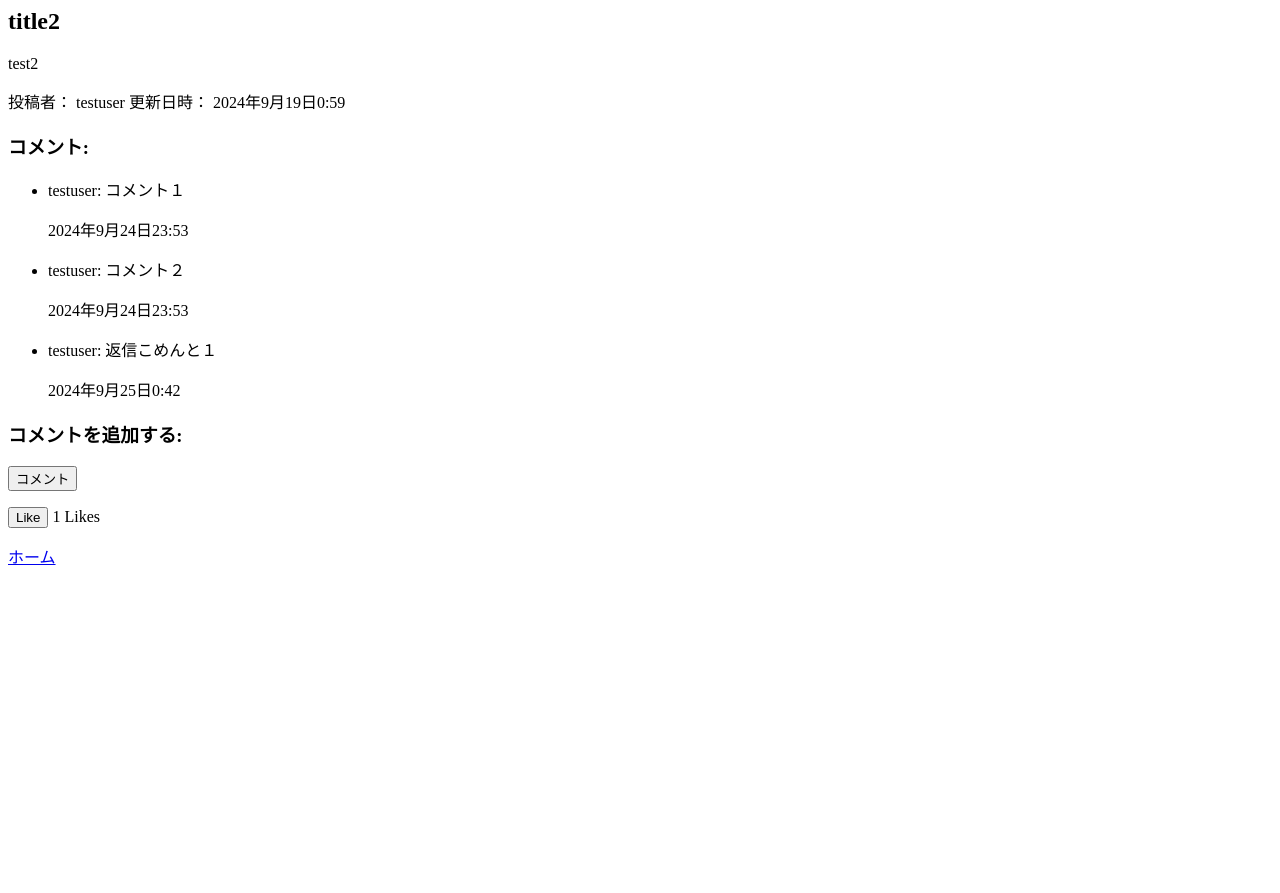
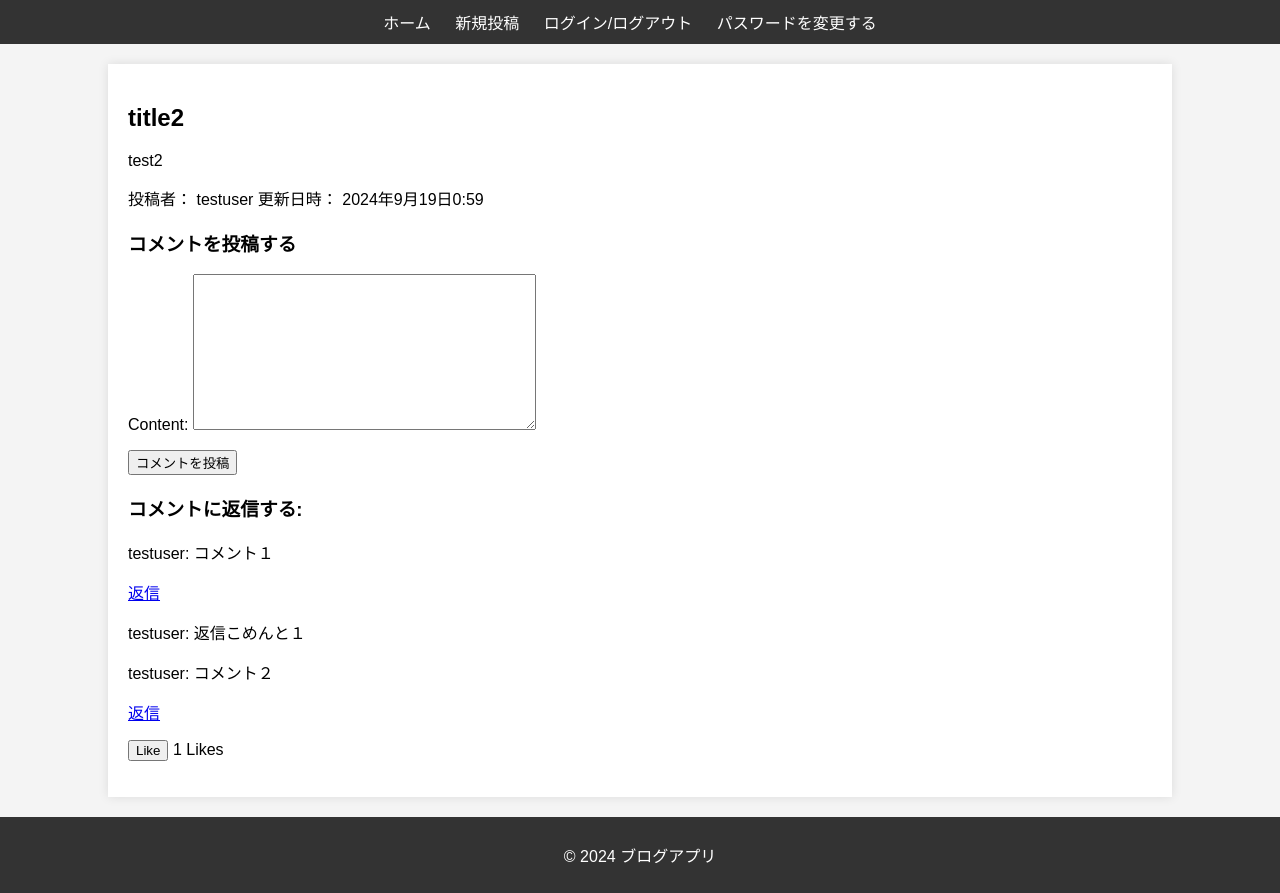
Before and after one commit to mkhirose/refactored-octo-guacamole, a Django app: page /post/3/ in a window 1280 px wide. Before the commit the page ends 565 px from the top, so only its background shows below. Run offline with Django 5.2, Linux system fonts and the light colour scheme; data comes from the database, SQL or seed files in the repository; both versions use the stored data as it was after the commit.

Commit message:
20240926 templates

```diff
--- a/blog/forms.py
+++ b/blog/forms.py
@@ -1,14 +1,35 @@
 from django import forms
 from .models import Post, Comment
+from django.contrib.auth.models import User
+from django.contrib.auth.forms import SetPasswordForm
 
 # 新規投稿
 class PostForm(forms.ModelForm):
     class Meta:
         model = Post
-        fields = ['title', 'content']
+        fields = ['title', 'content', 'picture']
 
 # コメント
 class CommentForm(forms.ModelForm):
     class Meta:
         model = Comment
         fields = ['content']
+
+# ユーザ名と新しいパスワードを入力
+class CustomPasswordResetForm(forms.Form):
+    username = forms.CharField(label='ユーザー名', max_length=150)
+
+    def clean_username(self):
+        username = self.cleaned_data['username']
+        if not User.objects.filter(username=username).exists():
+            raise forms.ValidationError("このユーザー名は存在しません。")
+        return username
+
+
+class CustomSetPasswordForm(SetPasswordForm):
+    def save(self, commit=True):
+        user = self.user
+        user.set_password(self.cleaned_data["new_password1"])
+        if commit:
+            user.save()
+        return user
--- a/blog/models.py
+++ b/blog/models.py
@@ -6,6 +6,7 @@ class Post(models.Model):
     title = models.CharField(max_length=200) # タイトル
     content = models.TextField() # 本文
     author = models.ForeignKey(User, on_delete=models.CASCADE) # 著者
+    picture = models.ImageField(upload_to='post_images/', blank=True, null=True)  # 画像フィールド
     created_at = models.DateTimeField(auto_now_add=True)
     updated_at = models.DateTimeField(auto_now=True)
 
--- /dev/null
+++ b/blog/templates/blog/base.html
@@ -0,0 +1,31 @@
+{% load static %}
+<!DOCTYPE html>
+<html lang="ja">
+<head>
+    <meta charset="UTF-8">
+    <meta name="viewport" content="width=device-width, initial-scale=1.0">
+    <title>{% block title %}ブログ{% endblock %}</title>
+    <link rel="stylesheet" href="{% static 'css/styles.css' %}">
+</head>
+<body>
+    <header>
+        <nav>
+            <ul>
+                <li><a href="{% url 'home' %}">ホーム</a></li>
+                <li><a href="{% url 'post_create' %}">新規投稿</a></li>
+                <li><a href="{% url 'login' %}">ログイン/ログアウト</a></li>
+                <li><a href="{% url 'change_password' %}">パスワードを変更する</a></li>
+            </ul>
+        </nav>
+    </header>
+
+    <div class="container">
+        {% block content %}
+        {% endblock %}
+    </div>
+
+    <footer>
+        <p>&copy; 2024 ブログアプリ</p>
+    </footer>
+</body>
+</html>
--- a/blog/templates/blog/login.html
+++ b/blog/templates/blog/login.html
@@ -4,5 +4,8 @@
     {{ form.as_p }}
     <button type="submit">ログイン</button>
 </form>
+<!-- パスワード変更画面に遷移 -->
+<a href="{% url 'custom_password_reset_request' %}">パスワードを忘れましたか？</a>
+
 <!-- 新規登録画面に遷移 -->
   <p>ユーザ登録がまだの方はこちら <a href="{% url 'signup' %}">新規ユーザ登録</a></p> <!-- 新規登録リンク -->
--- a/blog/templates/blog/post_delete_confirm.html
+++ /dev/null
@@ -1,6 +0,0 @@
-<h2> "{{ post.title }}" を削除しますか?</h2>
-<form method="post">
-    {% csrf_token %}
-    <button type="submit">削除</button>
-    <a href="{% url 'post_detail' post.id %}">キャンセル</a>
-</form>
--- a/blog/templates/blog/post_detail.html
+++ b/blog/templates/blog/post_detail.html
@@ -1,41 +1,97 @@
+{% extends 'blog/base.html' %}
+
+{% block content %}
+<body>
 <h2>{{ post.title }}</h2>
 <p>{{ post.content }}</p>
 <p>投稿者： {{ post.author }} 更新日時： {{ post.created_at }}</p>
 
+{% if post.picture %}
+    <img src="{{ post.picture.url }}" alt="{{ post.title }}">
+{% endif %}
+
 {% if post.author == user %}
     <a href="{% url 'post_edit' post.id %}">編集</a>
-    <a href="{% url 'post_delete' post.id %}">削除</a>
-{% endif %}
+<!-- 投稿削除ボタン -->
+    <button id="delete-button" data-url="{% url 'post_delete_ajax' post.id %}">削除</button>
+
+  {% endif %}
+
 
 <!-- コメント一覧 -->
-<h3>コメント:</h3>
-<ul>
-    {% for comment in post.comments.all %}
-    <li>
-        <p>{{ comment.user }}: {{ comment.content }}</p>
-        <p>{{ comment.created_at }}</p>
-    </li>
-    {% empty %}
-    <li>まだコメントはありません</li>
+<h3>コメントを投稿する</h3>
+<form id="comment-form" method="POST">
+    {% csrf_token %}
+    {{ comment_form.as_p }}
+    <button type="submit">コメントを投稿</button>
+</form>
+
+<script>
+document.getElementById('comment-form').addEventListener('submit', function(event) {
+    if (!{{ user.is_authenticated|yesno:"true,false" }}) {
+        event.preventDefault();  // フォームの送信をキャンセル
+        window.location.href = "{% url 'login' %}?next={{ request.path }}";  // ログイン画面に遷移
+    }
+});
+</script>
+
+<h3>コメントに返信する:</h3>
+<div>
+    {% for comment in comments %}
+        <div class="comment">
+            <p>{{ comment.user.username }}: {{ comment.content }}</p>
+            <p><a href="#" class="reply" data-comment-id="{{ comment.id }}">返信</a></p>
+             <!-- 返信コメントを表示 -->
+            {% for reply in comment.replies.all %}
+                <div class="reply">
+                    <p>{{ reply.user.username }}: {{ reply.content }}</p>
+                </div>
+            {% endfor %}
+            <!-- 返信フォーム -->
+            <div id="reply-form-{{ comment.id }}" class="reply-form" style="display: none;">
+                <form method="POST">
+                    {% csrf_token %}
+                    {{ comment_form.as_p }}
+                    <input type="hidden" name="parent_id" value="{{ comment.id }}">
+                    <button type="submit">返信を投稿</button>
+                </form>
+            </div>
+        </div>
     {% endfor %}
-</ul>
+</div>
 
-<!-- コメント追加フォーム -->
-<h3>コメントを追加する:</h3>
-<form method="post" action="{% url 'add_comment' post.id %}">
-    {% csrf_token %}
-    {{ form.as_p }}
-    <button type="submit">コメント</button>
-</form>
+
+<script>
+    // 返信ボタンをクリックすると、返信フォームが表示される
+    document.querySelectorAll('.reply').forEach(function(button) {
+        button.addEventListener('click', function(e) {
+            e.preventDefault();
+            const commentId = this.getAttribute('data-comment-id');
+            document.getElementById('reply-form-' + commentId).style.display = 'block';
+        });
+    });
+</script>
 
 <!-- いいねボタン -->
 <p>
-    <button id="like-button">{{ is_liked|yesno:"Unlike,Like" }}</button>
+    <button id="like-button" {% if not user.is_authenticated %}onclick="redirectToLogin()"{% endif %}>
+        {{ is_liked|yesno:"Unlike,Like" }}
+    </button>
     <span id="like-count">{{ post.like_set.count }}</span> Likes
 </p>
 
 <script>
-document.getElementById('like-button').addEventListener('click', function() {
+function redirectToLogin() {
+    window.location.href = "{% url 'login' %}?next={{ request.path }}";  // ログイン画面に遷移
+}
+
+document.getElementById('like-button').addEventListener('click', function(event) {
+    if (!{{ user.is_authenticated|yesno:"true,false" }}) {
+        event.preventDefault();  // イベントをキャンセル
+        redirectToLogin();  // ログイン画面に遷移
+        return;  // 処理を終了
+    }
+
     var button = this;
     var postId = {{ post.id }};
 
@@ -50,5 +106,42 @@ document.getElementById('like-button').addEventListener('click', function() {
     });
 });
 </script>
-<!-- 戻るボタンを追加 -->
-<a href="{% url 'home' %}" class="btn btn-primary">ホーム</a>
+
+<script src="https://code.jquery.com/jquery-3.6.0.min.js"></script>
+<script>
+$(document).ready(function() {
+    // 削除ボタンがクリックされたときの処理
+    $('#delete-button').on('click', function(e) {
+        e.preventDefault(); // デフォルトの動作を防ぐ
+
+        // 確認ダイアログを表示
+        if (confirm("本当にこの投稿を削除しますか？")) {
+            const url = $(this).data('url'); // ボタンからURLを取得
+
+            // Ajaxリクエストを送信
+            $.ajax({
+                type: "POST",
+                url: url,
+                headers: {
+                    'X-CSRFToken': '{{ csrf_token }}' // CSRFトークンを送信
+                },
+                success: function(response) {
+                    if (response.success) {
+                        // 成功したら投稿を削除する
+                        alert("投稿が削除されました。");
+                            window.location.href = "{% url 'home' %}";
+                     } else {
+                        alert("削除に失敗しました。");
+                    }
+                },
+                error: function() {
+                    alert("削除に失敗しました。");
+                }
+            });
+        }
+    });
+});
+</script>
+
+</body>
+{% endblock %}
--- a/blog/templates/blog/post_edit.html
+++ b/blog/templates/blog/post_edit.html
@@ -1,8 +1,8 @@
+{% extends 'blog/base.html' %}
+
 <h2>ブログを編集する</h2>
 <form method="post">
     {% csrf_token %}
     {{ form.as_p }}
     <button type="submit">セーブ</button>
 </form>
-<!-- 戻るボタンを追加 -->
-<a href="{% url 'post_detail' post.id %}">戻る</a>
--- a/blog/urls.py
+++ b/blog/urls.py
@@ -1,16 +1,25 @@
 from django.urls import path
 from django.contrib.auth import views as auth_views
 from . import views
+from.views import custom_password_reset_confirm,custom_password_reset_request, delete_post, HomeView
+from django.conf import settings
+from django.conf.urls.static import static
 
 urlpatterns = [
-    path('', views.home, name='home'),  # ホーム画面のURLパターン
+    path('', HomeView.as_view(), name='home'),  # ホーム画面のURLパターン
     path('signup/', views.signup, name='signup'),
     path('login/', auth_views.LoginView.as_view(template_name='blog/login.html'), name='login'),
     path('logout/', auth_views.LogoutView.as_view(next_page='login'), name='logout'),  # ログアウト後にログインページにリダイレクト
     path('post/new/', views.post_create, name='post_create'),
     path('post/<int:post_id>/', views.post_detail, name='post_detail'),
     path('post/<int:post_id>/edit/', views.post_edit, name='post_edit'),
-    path('post/<int:post_id>/delete/', views.post_delete, name='post_delete'),
+    path('post/<int:post_id>/delete-ajax/', views.delete_post, name='post_delete_ajax'),
     path('post/<int:post_id>/like/', views.like_post, name='like_post'),
-    path('post/<int:post_id>/comment/', views.add_comment, name='add_comment'),
+    # path('post/<int:post_id>/comment/', views.add_comment, name='add_comment'),
+    path('change_password/', views.change_password, name='change_password'),
+    path('custom_password_reset/', custom_password_reset_request, name='custom_password_reset_request'),
+    path('custom_password_reset/confirm/', custom_password_reset_confirm, name='custom_password_reset_confirm'),
 ]
+
+if settings.DEBUG:
+    urlpatterns += static(settings.MEDIA_URL, document_root=settings.MEDIA_ROOT)
--- a/blog/views.py
+++ b/blog/views.py
@@ -1,13 +1,19 @@
-from django.shortcuts import render
-from django.shortcuts import render, redirect
-from django.shortcuts import get_object_or_404
+from django.contrib.auth.forms import PasswordChangeForm
+from django.contrib.auth import update_session_auth_hash
+from django.contrib import messages
+from django.shortcuts import render, redirect, get_object_or_404
 from django.contrib.auth.forms import UserCreationForm
+from django.contrib.auth.models import User
 from django.contrib.auth import login, logout
 from django.contrib.auth.decorators import login_required
 from django.http import JsonResponse
-from.models import Post, Like
-from.forms import PostForm, CommentForm
+from django.urls import reverse
+from django.views.generic import ListView
+from.models import Post, Like, Comment
+from django.db.models import Count
+from.forms import PostForm, CommentForm, CustomPasswordResetForm, CustomSetPasswordForm
 
+# サインアップ
 def signup(request):
     if request.method == 'POST':
         form = UserCreationForm(request.POST)
@@ -19,25 +25,83 @@ def signup(request):
         form = UserCreationForm()
     return render(request, 'blog/signup.html', {'form': form})
 
-def home(request):
-    # 投稿一覧を表示
-    posts = Post.objects.all().order_by('-created_at')
-    return render(request, 'blog/home.html', {'posts': posts})
+# ホーム
+# def home(request):
+#     # 投稿一覧を表示
+#     posts = Post.objects.all().order_by('-created_at')
+#     return render(request, 'blog/home.html', {'posts': posts})
+
+class HomeView(ListView):
+    model = Post
+    template_name = 'blog/home.html'
+    context_object_name = 'posts'
+    paginate_by = 10  # ページネーション: 1ページ10件表示
+
+    def get_queryset(self):
+        # 並び替えパラメータ 'ordering' を取得（デフォルトは '-created_at'）
+        ordering = self.request.GET.get('ordering', '-created_at')
+
+        # 'like'のカウントを注釈し、いいね数を利用したソートを可能に
+        queryset = Post.objects.annotate(like_count=Count('like'))
+
+        # 並び替えロジックを適用
+        if ordering == 'likes':  # いいね順
+            return queryset.order_by('-like_count', '-created_at')
+        elif ordering == 'oldest':  # 古い順
+            return queryset.order_by('created_at')
+        elif ordering == 'newest':  # 新しい順
+            return queryset.order_by('-created_at')
+        else:  # デフォルトは新しい順
+            return queryset.order_by('-created_at')
+
+# ログイン後にパスワードを変更する
+def custom_password_reset_request(request):
+    if request.method == 'POST':
+        form = CustomPasswordResetForm(request.POST)
+        if form.is_valid():
+            username = form.cleaned_data['username']
+            user = get_object_or_404(User, username=username)
+            request.session['reset_user_id'] = user.id
+            return redirect('custom_password_reset_confirm')
+    else:
+        form = CustomPasswordResetForm()
+
+    return render(request, 'blog/custom_password_reset_request.html', {'form': form})
+
+def custom_password_reset_confirm(request):
+    user_id = request.session.get('reset_user_id')
+    if not user_id:
+        messages.error(request, 'パスワードリセットリクエストが見つかりません。')
+        return redirect('custom_password_reset_request')
+
+    user = get_object_or_404(User, id=user_id)
+
+    if request.method == 'POST':
+        form = CustomSetPasswordForm(user, request.POST)
+        if form.is_valid():
+            form.save()
+            del request.session['reset_user_id']
+            messages.success(request, 'パスワードがリセットされました。')
+            return redirect('login')
+    else:
+        form = CustomSetPasswordForm(user)
+
+    return render(request, 'blog/custom_password_reset_confirm.html', {'form': form})
+
 
 @login_required
 # 投稿作成
 def post_create(request):
     if request.method == 'POST':
-        form = PostForm(request.POST)
+        form = PostForm(request.POST, request.FILES)  # 画像を処理するためにrequest.FILESを追加
         if form.is_valid():
-            post = form.save(commit=False)
-            post.author = request.user
-            post.save()
+            form.instance.author = request.user
+            form.save()
             return redirect('home')
     else:
         form = PostForm()
+
     return render(request, 'blog/post_create.html', {'form': form})
-
 # 投稿を編集
 def post_edit(request, post_id):
     post = get_object_or_404(Post, id=post_id)
@@ -54,16 +118,15 @@ def post_edit(request, post_id):
         return render(request, 'blog/post_edit.html', {'form': form, 'post': post})
 
 # 投稿を削除
-def post_delete(request, post_id):
-    post = get_object_or_404(Post, id=post_id)
-    if post.author != request.user:
-        return redirect('home')
-
-    if request.method == 'POST':
-        post.delete()
-        return redirect('home')
-
-    return render(request, 'blog/post_delete_confirm.html', {'post': post})
+def delete_post(request, post_id):
+    if request.method == "POST":  # POST リクエストのみ許可
+        post = get_object_or_404(Post, id=post_id)
+        if request.user == post.author:  # 投稿の著者のみ削除できる
+            post.delete()
+            return JsonResponse({'success': True})
+        else:
+            return JsonResponse({'success': False, 'error': '権限がありません'}, status=403)
+    return JsonResponse({'success': False, 'error': '無効なリクエスト'}, status=400)
 
 # 投稿をクリックすると詳細ページへ遷移する
 def post_detail(request, post_id):
@@ -93,18 +156,61 @@ def like_post(request, post_id):
     return JsonResponse({'liked': liked, 'like_count': like_count})
 
 # コメント追加
-def add_comment(request, post_id):
+# def add_comment(request, post_id):
+#     post = get_object_or_404(Post, id=post_id)
+
+#     if request.method == 'POST':
+#         form = CommentForm(request.POST)
+#         if form.is_valid():
+#             comment = form.save(commit=False)
+#             comment.post = post
+#             comment.user = request.user
+#             comment.save()
+#             return redirect('post_detail', post_id=post.id)
+#     else:
+#         form = CommentForm()
+
+#     return render(request, 'blog/add_comment.html', {'form': form, 'post': post})
+
+def post_detail(request, post_id):
     post = get_object_or_404(Post, id=post_id)
+    comments = post.comments.filter(parent=None)  # 親コメントのみ取得
+    comment_form = CommentForm()
 
     if request.method == 'POST':
-        form = CommentForm(request.POST)
+        comment_form = CommentForm(request.POST)
+        if comment_form.is_valid():
+            new_comment = comment_form.save(commit=False)
+            new_comment.user = request.user
+            new_comment.post = post
+
+            # 親コメントが指定された場合
+            parent_id = request.POST.get('parent_id')
+            if parent_id:
+                parent_comment = Comment.objects.get(id=parent_id)
+                new_comment.parent = parent_comment
+
+            new_comment.save()
+            return redirect('post_detail', post_id=post.id)
+
+    return render(request, 'blog/post_detail.html', {
+        'post': post,
+        'comments': comments,
+        'comment_form': comment_form
+    })
+
+def change_password(request):
+    if request.method == 'POST':
+        form = PasswordChangeForm(request.user, request.POST)
         if form.is_valid():
-            comment = form.save(commit=False)
-            comment.post = post
-            comment.user = request.user
-            comment.save()
-            return redirect('post_detail', post_id=post.id)
+            user = form.save()
+            # パスワードを変更した後、セッションを更新してユーザーをログアウトさせないようにする
+            update_session_auth_hash(request, user)
+            messages.success(request, 'パスワードが変更されました！')
+            return redirect('home')  # パスワード変更後のリダイレクト先
+        else:
+            messages.error(request, 'エラーが発生しました。もう一度試してください。')
     else:
-        form = CommentForm()
+        form = PasswordChangeForm(request.user)
 
-    return render(request, 'blog/add_comment.html', {'form': form, 'post': post})
+    return render(request, 'blog/change_password.html', {'form': form})
--- a/blog_project/wsgi.py
+++ b/blog_project/wsgi.py
@@ -8,6 +8,7 @@ https://docs.djangoproject.com/en/5.1/howto/deployment/wsgi/
 """
 
 import os
+import sys
 
 from django.core.wsgi import get_wsgi_application
 
--- /dev/null
+++ b/static/css/styles.css
@@ -0,0 +1,45 @@
+body {
+    font-family: Arial, sans-serif;
+    background-color: #f4f4f4;
+    margin: 0;
+    padding: 0;
+}
+
+header {
+    background-color: #333;
+    color: #fff;
+    padding: 10px 0;
+    text-align: center;
+}
+
+nav ul {
+    list-style-type: none;
+    margin: 0;
+    padding: 0;
+}
+
+nav ul li {
+    display: inline;
+    margin-right: 20px;
+}
+
+nav ul li a {
+    color: #fff;
+    text-decoration: none;
+}
+
+.container {
+    width: 80%;
+    margin: 20px auto;
+    padding: 20px;
+    background-color: #fff;
+    box-shadow: 0 0 10px rgba(0, 0, 0, 0.1);
+}
+
+footer {
+    text-align: center;
+    margin-top: 20px;
+    padding: 10px;
+    background-color: #333;
+    color: #fff;
+}
```
Also changed, not shown: blog/templates/blog/change_password.html (added, +10 -0 lines), blog/templates/blog/custom_password_reset_confirm.html (added, +10 -0 lines), blog/templates/blog/custom_password_reset_request.html (added, +8 -0 lines), blog/templates/blog/home.html (+38 -7 lines), blog/templates/blog/post_create.html (+5 -3 lines), blog_project/settings.py (+13 -4 lines), blog/migrations/0004_post_picture.py (added), db.sqlite3, media/post_images/hanako.jpg (added).
